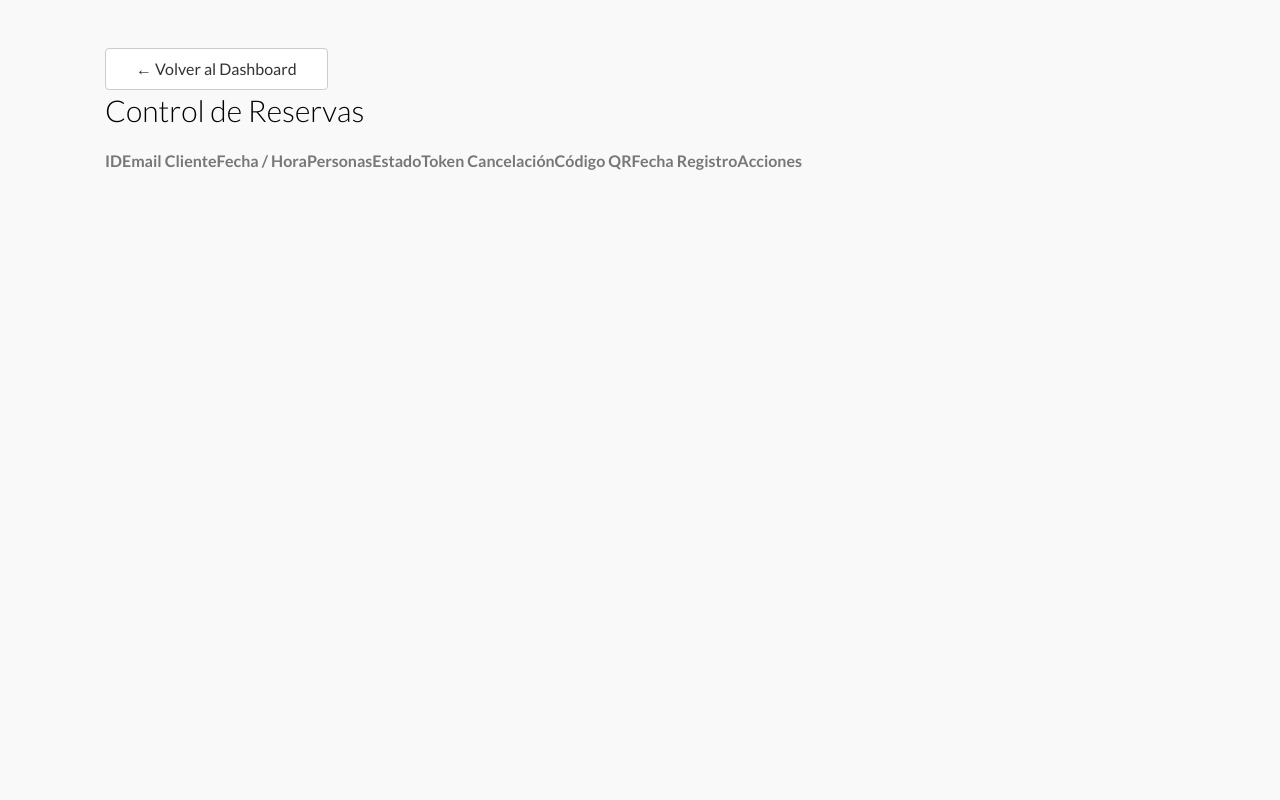
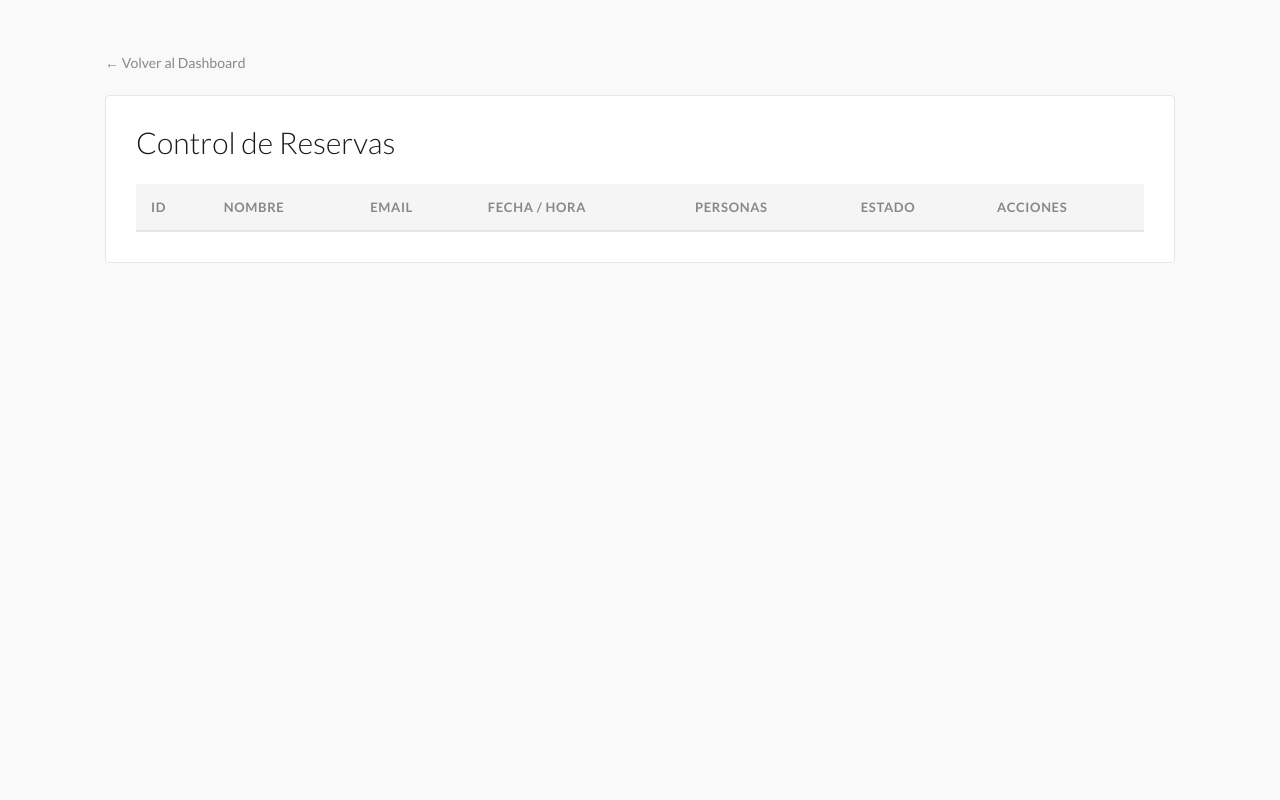
Before and after one commit to Mvillar-sudo/TPIntegrador-Flask_Crew, a Flask app: page /reservas in a window 1280 px wide. Run offline with Flask 3, Linux system fonts and the light colour scheme; lists and menus that the app fills with data are empty; some libraries are stand-ins or nearby versions.

Commit message:
feat(#38): modifico campos de la tabla de gestion de reservas

```diff
--- a/frontend/app/templates/gestion/reservas.html
+++ b/frontend/app/templates/gestion/reservas.html
@@ -1,11 +1,13 @@
 {% extends 'gestion/base_admin.html' %}
 {% block title %}Panel - Control de Reservas{% endblock %}
-{% block extra_styles %}<link rel="stylesheet" href="{{ url_for('static', filename='css/style.css') }}">{% endblock %}
+{% block extra_styles %}
+<link rel="stylesheet" href="{{ url_for('static', filename='css/style.css') }}">
+{% endblock %}
 
 {% block content %}
 <div class="admin-page-wrapper">
     <div class="gtco-container">
-        <a href="{{ url_for('admin.dashboard') }}" class="btn btn-default btn-sm">← Volver al Dashboard</a>
+        <a href="{{ url_for('admin.dashboard') }}" class="btn-volver">← Volver al Dashboard</a>
 
         {% with messages = get_flashed_messages(with_categories=true) %}
             {% if messages %}
@@ -17,19 +19,17 @@
             {% endif %}
         {% endwith %}
 
-        <div class="admin-table-container">
-            <h2 style="font-weight: 300; margin-bottom: 20px;">Control de Reservas</h2>
-            <table class="table-admin">
+        <div class="reservas-table-wrap">
+            <h2>Control de Reservas</h2>
+            <table class="table-reservas">
                 <thead>
                     <tr>
                         <th>ID</th>
-                        <th>Email Cliente</th>
+                        <th>Nombre</th>
+                        <th>Email</th>
                         <th>Fecha / Hora</th>
                         <th>Personas</th>
                         <th>Estado</th>
-                        <th>Token Cancelación</th>
-                        <th>Código QR</th>
-                        <th>Fecha Registro</th>
                         <th>Acciones</th>
                     </tr>
                 </thead>
@@ -46,29 +46,30 @@
                                data-hora="{{ reserva.hora }}"
                                data-personas="{{ reserva.cantidad_personas }}"
                                data-estado="{{ reserva.estado }}"
+                               data-token="{{ reserva.token_cancelacion }}"
+                               data-qr="{{ reserva.qr_code }}"
+                               data-creacion="{{ reserva.fecha_creacion }}"
                                data-toggle="modal" data-target="#modalDetalle">
                                 #{{ reserva.id_reserva }}
                             </a>
                         </td>
-                        <td><strong>{{ reserva.email }}</strong></td>
+                        <td>{{ reserva.nombre }}</td>
+                        <td>{{ reserva.email }}</td>
                         <td>{{ reserva.fecha }} a las {{ reserva.hora }} hs</td>
                         <td>{{ reserva.cantidad_personas }}</td>
                         <td>
-                            <span class="badge-status {% if reserva.estado == 'pendiente' %}badge-active{% else %}badge-inactive{% endif %}">
+                            <span class="badge-estado badge-{{ reserva.estado }}">
                                 {{ reserva.estado }}
                             </span>
                         </td>
-                        <td><code>{{ reserva.token_cancelacion }}</code></td>
-                        <td><small><i class="ti-image"></i> {{ reserva.qr_code }}</small></td>
-                        <td>{{ reserva.fecha_creacion }}</td>
                         <td>
-                            {% if reserva.estado != 'cancelada' %}
+                            {% if reserva.estado != 'cancelada' and reserva.estado != 'validada' %}
                             <form action="{{ url_for('admin.cancelar_reserva', id_reserva=reserva.id_reserva) }}" method="POST"
                                   onsubmit="return confirm('¿Cancelar esta reserva?')">
                                 <button type="submit" class="btn btn-danger btn-sm">Cancelar</button>
                             </form>
                             {% else %}
-                                <span class="badge-status badge-inactive">Cancelada</span>
+                                <span style="color: #aaa; font-size: 13px;">—</span>
                             {% endif %}
                         </td>
                     </tr>
@@ -96,6 +97,9 @@
                     <tr><th>Hora</th><td id="modal-hora"></td></tr>
                     <tr><th>Personas</th><td id="modal-personas"></td></tr>
                     <tr><th>Estado</th><td id="modal-estado"></td></tr>
+                    <tr><th>Token Cancelación</th><td id="modal-token" style="word-break: break-all; font-size: 12px;"></td></tr>
+                    <tr><th>Código QR</th><td id="modal-qr" style="font-size: 12px;"></td></tr>
+                    <tr><th>Fecha Registro</th><td id="modal-creacion"></td></tr>
                 </table>
             </div>
             <div class="modal-footer">
@@ -116,6 +120,9 @@
         $('#modal-hora').text($(this).data('hora'));
         $('#modal-personas').text($(this).data('personas'));
         $('#modal-estado').text($(this).data('estado'));
+        $('#modal-token').text($(this).data('token'));
+        $('#modal-qr').text($(this).data('qr'));
+        $('#modal-creacion').text($(this).data('creacion'));
     });
 </script>
 {% endblock %}
```
